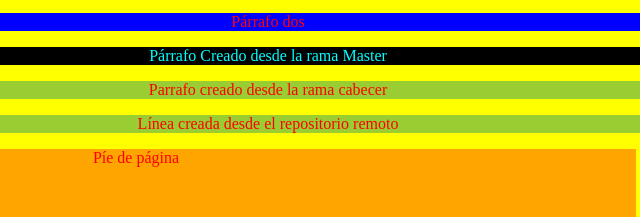
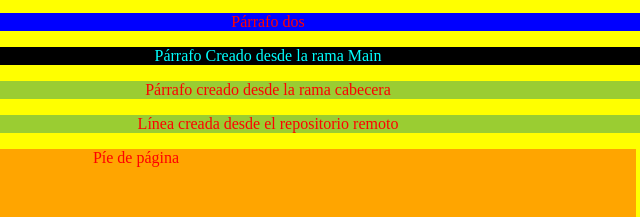
Before and after one commit to Arborvite/Python-Git, a plain HTML site: page index.html in a window 1280 px wide. Shown: the part 213-430 px from the top of the page, 372-1012 px from the left. Drawn offline with Linux system fonts and the light colour scheme.

Commit message:
Arreglos al index

```diff
--- a/index.html
+++ b/index.html
@@ -13,8 +13,8 @@
     <h1>Hola pàgina</h1>
     <p> Nuevo Párrafo desde la rama cabecra</p>
     <p id="parra"> Párrafo dos</p>
-    <p id="parraDos"> Párrafo Creado desde la rama Master</p>
-    <p>Parrafo creado desde la rama cabecer</p>
+    <p id="parraDos"> Párrafo Creado desde la rama Main</p>
+    <p>Párrafo creado desde la rama cabecera</p>
     <p>Línea creada desde el repositorio remoto</p>
     <footer>
         <div id="final">
```
